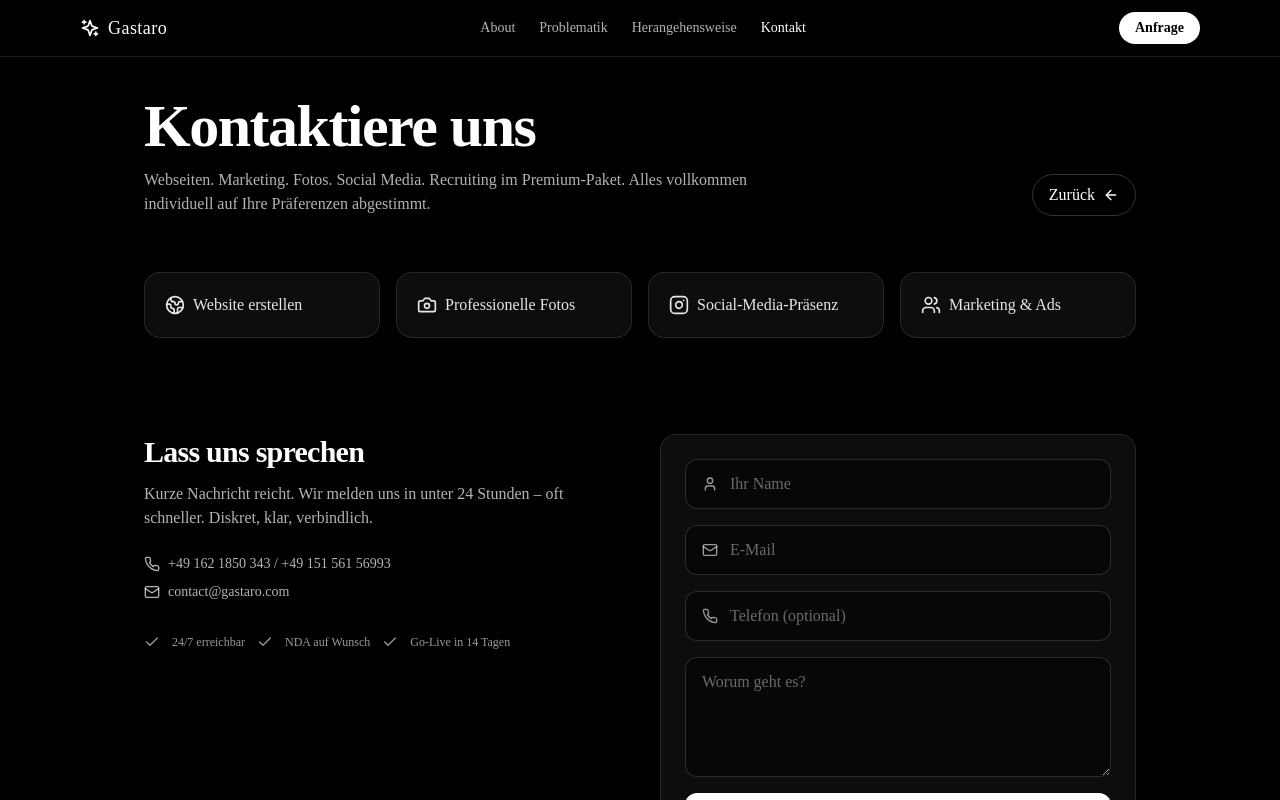
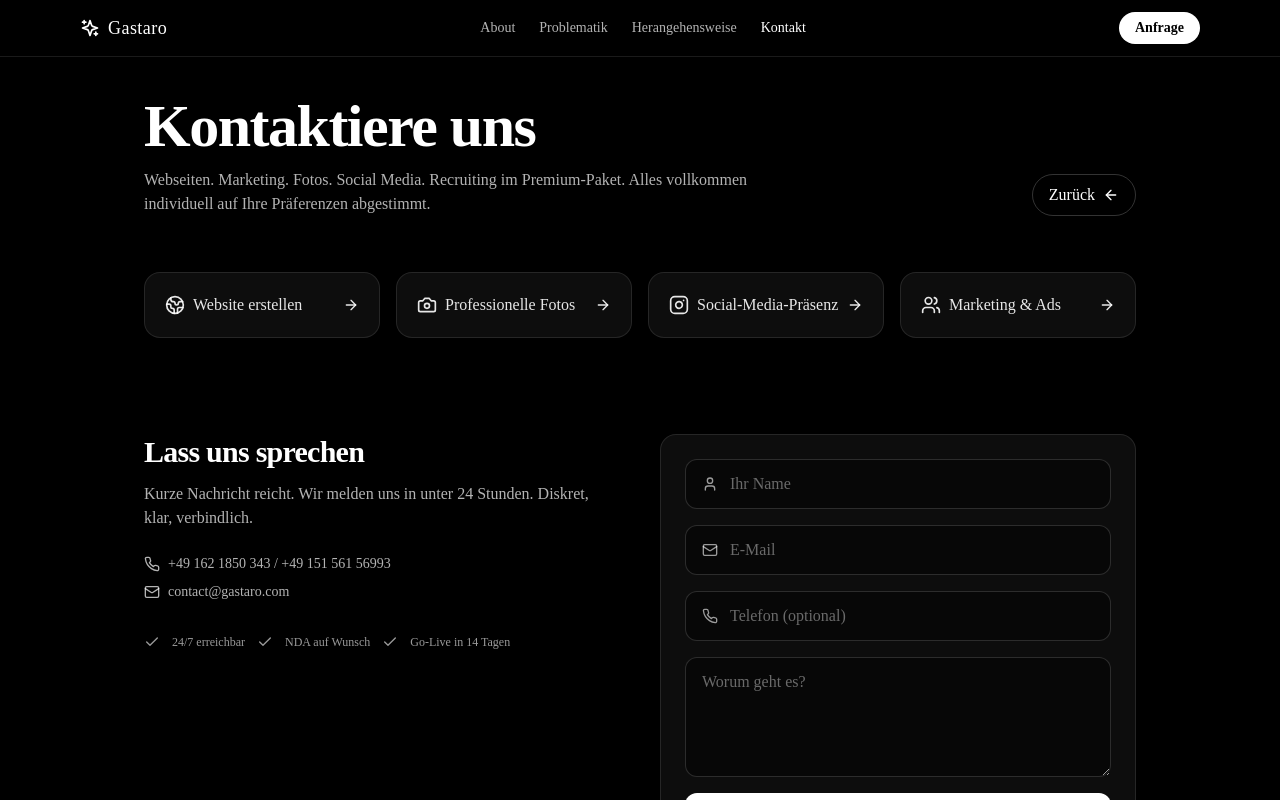
Before and after one commit to Seppel31/gastaro-website, a React (Vite) app: page / in a window 1280 px wide. Both pictures are taken after a click on the button "Lass uns sprechen". Shown: the top 800 px of the page. Built offline with nearby package versions, Linux system fonts and the light colour scheme.

Commit message:
Added accordion expansion for Contact page and unified scroll-to-top behavior

```diff
--- a/src/components/GastaroSite.tsx
+++ b/src/components/GastaroSite.tsx
@@ -321,8 +321,13 @@ function HomeView({ goContact }: { goContact: () => void }) {
   );
 }
 
-/* ---------- CONTACT VIEW ---------- */
+/* ---------- CONTACT VIEW (neu, mit Aufklappen oben) ---------- */
 function ContactView({ goHome }: { goHome: () => void }) {
+  // Welcher Tab ist geöffnet?
+  const [open, setOpen] = React.useState<
+    "websites" | "fotos" | "socialmedia" | "marketing" | null
+  >(null);
+
   return (
     <main className="pt-24">
       <section className="mx-auto max-w-5xl px-4">
@@ -348,35 +353,137 @@ function ContactView({ goHome }: { goHome: () => void }) {
         </div>
       </section>
 
-      {/* Auswahlfelder (Tabs) */}
-      <section className="mx-auto max-w-5xl px-4 mt-14 grid md:grid-cols-4 gap-4">
+      {/* Auswahlfelder (Tabs oben, togglen statt scrollen) */}
+      <section className="mx-auto max-w-5xl px-4 mt-14">
+        <div className="grid md:grid-cols-4 gap-4">
           {[
             { id: "websites", icon: <Globe2 className="h-5 w-5" />, label: "Website erstellen" },
             { id: "fotos", icon: <Camera className="h-5 w-5" />, label: "Professionelle Fotos" },
             { id: "socialmedia", icon: <Instagram className="h-5 w-5" />, label: "Social-Media-Präsenz" },
             { id: "marketing", icon: <Users className="h-5 w-5" />, label: "Marketing & Ads" },
-        ].map((o, i) => (
+          ].map((o, i) => {
+            const isOpen = open === (o.id as typeof open);
+            return (
               <motion.button
                 key={i}
-            onClick={() => {
-              window.scrollTo({ top: 0, behavior: "instant" });
-              document.getElementById(o.id)?.scrollIntoView({ behavior: "smooth" });
-            }}
+                onClick={() =>
+                  setOpen((prev) => (prev === o.id ? null : (o.id as typeof open)))
+                }
                 initial={{ opacity: 0, y: 8 }}
                 whileInView={{ opacity: 1, y: 0 }}
                 viewport={{ once: true }}
                 transition={{ delay: 0.05 * i }}
-            className="w-full rounded-2xl border border-white/10 bg-white/5 p-5 hover:bg-white/10 transition text-left"
+                aria-expanded={isOpen}
+                className={`w-full rounded-2xl border border-white/10 bg-white/5 p-5 transition text-left hover:bg-white/10 ${
+                  isOpen ? "ring-1 ring-white/20" : ""
+                }`}
               >
-            <div className="flex items-center gap-2 text-white/90">
-              <span>{o.icon}</span>
+                <div className="flex items-center justify-between gap-2 text-white/90">
+                  <span className="inline-flex items-center gap-2">
+                    {o.icon}
                     <span className="font-medium">{o.label}</span>
+                  </span>
+                  {/* Pfeil zeigt Auf/Zu über Rotation */}
+                  <motion.span
+                    animate={{ rotate: isOpen ? 90 : 0 }}
+                    transition={{ duration: 0.15 }}
+                    className="shrink-0"
+                  >
+                    <ArrowRight className="h-4 w-4" />
+                  </motion.span>
                 </div>
               </motion.button>
-        ))}
+            );
+          })}
+        </div>
+
+        {/* Aufklapp-Inhalt direkt unter den Kacheln */}
+        {open && (
+          <motion.div
+            key={open}
+            initial={{ opacity: 0, y: 6 }}
+            animate={{ opacity: 1, y: 0 }}
+            transition={{ duration: 0.2 }}
+            className="mt-4 rounded-2xl border border-white/10 bg-white/5 p-6 text-white/80"
+          >
+            {open === "websites" && (
+              <div>
+                <motion.h3
+                  initial={{ opacity: 0, y: 10 }}
+                  whileInView={{ opacity: 1, y: 0 }}
+                  viewport={{ once: true }}
+                  transition={{ duration: 0.5 }}
+                  className="text-2xl md:text-3xl font-semibold mb-3"
+                >
+                  🌐 Website erstellen
+                </motion.h3>
+                <p>
+                  Wir entwickeln maßgeschneiderte Websites, die perfekt zu Ihrem gastronomischen Betrieb passen – modern,
+                  mobiloptimiert und auf Umsatzsteigerung ausgelegt. Von der digitalen Speisekarte bis zur Online-Reservierung:
+                  alles auf Ihre Marke abgestimmt.
+                </p>
+              </div>
+            )}
+
+            {open === "fotos" && (
+              <div>
+                <motion.h3
+                  initial={{ opacity: 0, y: 10 }}
+                  whileInView={{ opacity: 1, y: 0 }}
+                  viewport={{ once: true }}
+                  transition={{ duration: 0.5 }}
+                  className="text-2xl md:text-3xl font-semibold mb-3"
+                >
+                  📸 Professionelle Fotos
+                </motion.h3>
+                <p>
+                  Unser Fotografenteam fängt das Ambiente, die Speisen und die Menschen Ihres Betriebs authentisch ein.
+                  Für Social Media, Website oder Print – jedes Foto stärkt Ihr Markenimage und zieht neue Gäste an.
+                </p>
+              </div>
+            )}
+
+            {open === "socialmedia" && (
+              <div>
+                <motion.h3
+                  initial={{ opacity: 0, y: 10 }}
+                  whileInView={{ opacity: 1, y: 0 }}
+                  viewport={{ once: true }}
+                  transition={{ duration: 0.5 }}
+                  className="text-2xl md:text-3xl font-semibold mb-3"
+                >
+                  📱 Social-Media-Präsenz
+                </motion.h3>
+                <p>
+                  Wir übernehmen den kompletten Aufbau und die Betreuung Ihrer Social-Media-Kanäle – inklusive Contentplanung,
+                  Postings und Interaktion. Ziel: Reichweite, Wiedererkennung und echte Community-Bindung.
+                </p>
+              </div>
+            )}
+
+            {open === "marketing" && (
+              <div>
+                <motion.h3
+                  initial={{ opacity: 0, y: 10 }}
+                  whileInView={{ opacity: 1, y: 0 }}
+                  viewport={{ once: true }}
+                  transition={{ duration: 0.5 }}
+                  className="text-2xl md:text-3xl font-semibold mb-3"
+                >
+                  📊 Marketing & Ads
+                </motion.h3>
+                <p>
+                  Wir kombinieren gezieltes Online-Marketing mit lokaler Reichweite.
+                  Von Meta Ads und Google-Kampagnen bis zu Stadtplakaten und QR-Aktionen –
+                  Sie werden sichtbar, wo Ihre Gäste wirklich sind.
+                </p>
+              </div>
+            )}
+          </motion.div>
+        )}
       </section>
 
-      {/* Kontaktformular */}
+      {/* Kontaktformular (unverändert) */}
       <section className="mx-auto max-w-5xl px-4 mt-24 mb-24">
         <div className="grid md:grid-cols-2 gap-10">
           <div>
@@ -384,7 +491,7 @@ function ContactView({ goHome }: { goHome: () => void }) {
               Lass uns sprechen
             </h3>
             <p className="text-white/70 mt-3">
-              Kurze Nachricht reicht. Wir melden uns in unter 24 Stunden – oft schneller.
+              Kurze Nachricht reicht. Wir melden uns in unter 24 Stunden.
                Diskret, klar, verbindlich.
             </p>
             <ul className="mt-6 space-y-2 text-white/70 text-sm">
@@ -446,11 +553,10 @@ function ContactView({ goHome }: { goHome: () => void }) {
           </form>
         </div>
       </section>
-
-      <ServiceDetails />
     </main>
   );
 }
+
 /* ---------- IMPRESSUM ---------- */
 function ImpressumView() {
   return (
```
Lines whose indentation alone changed are shown as unchanged.
